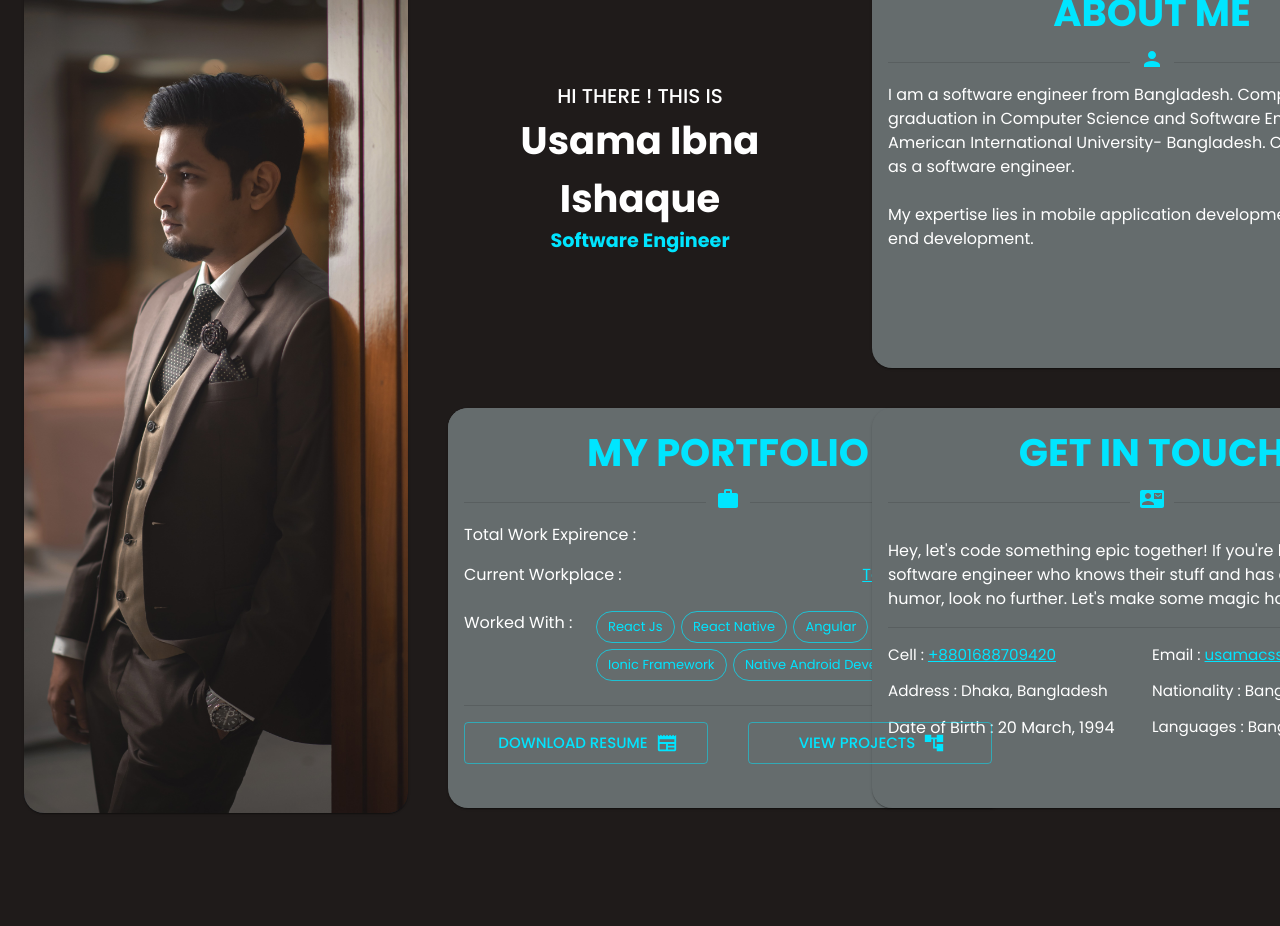
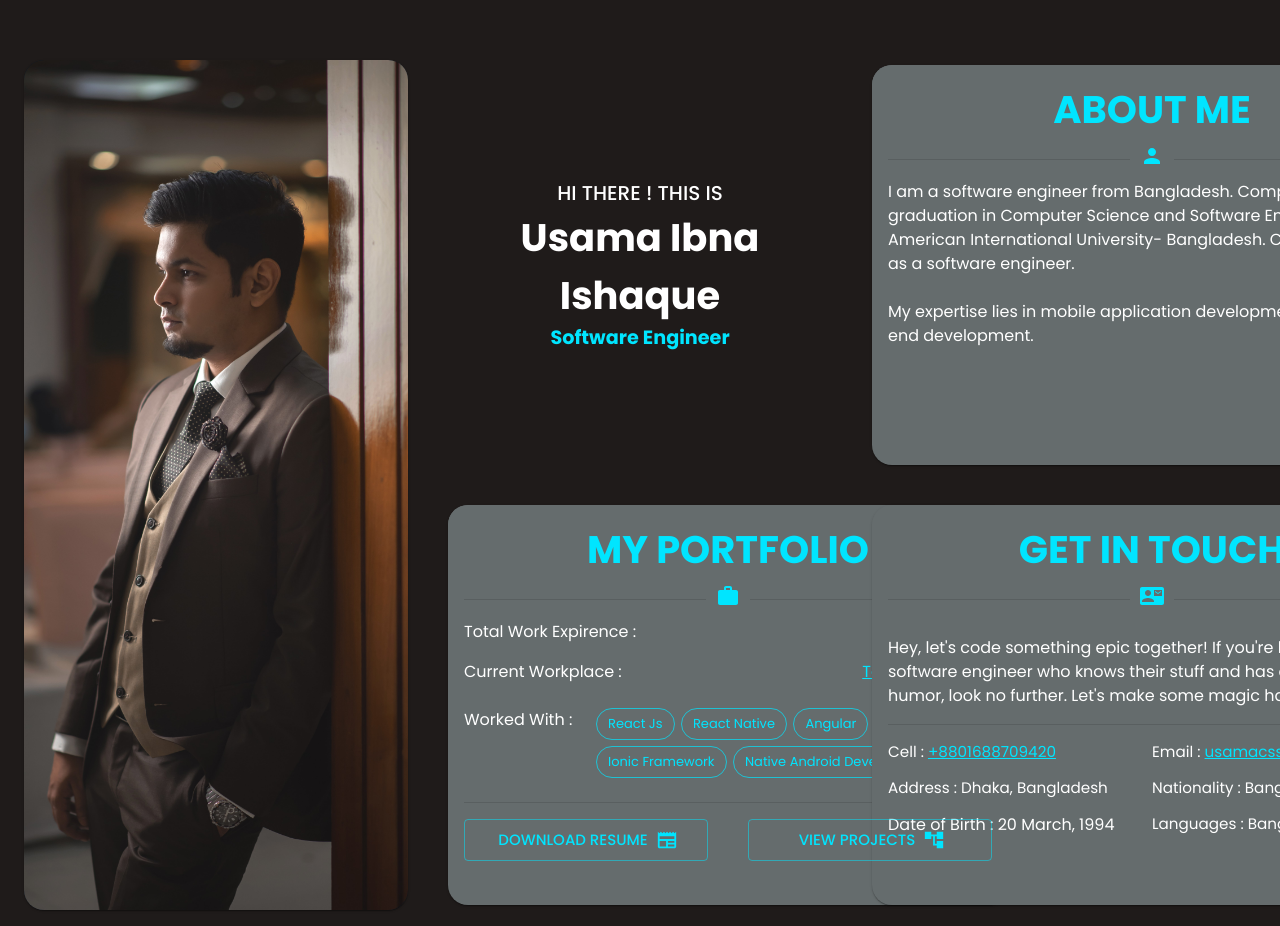
Before and after one commit to Usama007/usama-ibna-ishaque, a React (Create React App) app: page / in a window 1280 px wide. Shown: the top 926 px of the page. Before the commit the page ends 837 px from the top, so only its background shows below. Built offline with nearby package versions, Linux system fonts and the light colour scheme.

Commit message:
bottom padding added

```diff
--- a/src/App.js
+++ b/src/App.js
@@ -59,11 +59,19 @@ darkTheme.typography.h5 = {
 function App() {
   return (
     <ThemeProvider theme={darkTheme}>
-      <Container maxWidth={false} sx={{ height: "100vh", padding: 5,display:'flex',alignItems:'center' }} >
+      <Container
+        maxWidth={false}
+        sx={{
+          height: "100vh",
+          padding: 5,
+          display: "flex",
+          alignItems: "center",
+
+        }}
+      >
         <CssBaseline />
-        <Box pb={3}>
-          <Home />
-        </Box>
+
+        <Home />
       </Container>
     </ThemeProvider>
   );
--- a/src/pages/home.jsx
+++ b/src/pages/home.jsx
@@ -16,10 +16,11 @@ export default function Home() {
         display: "flex",
         height: "100%",
         alignItems: "center",
+
       }}
 
     >
-      <Grid item lg={4} md={4} sm={6} xs={12}>
+      <Grid item lg={4} md={4} sm={6} xs={12} pb={2}>
         <Card sx={{ borderRadius: 5 }}>
           <CardMedia
             component="img"
@@ -30,7 +31,7 @@ export default function Home() {
           />
         </Card>
       </Grid>
-      <Grid item lg={8} md={8} sm={6} xs={12}>
+      <Grid item lg={8} md={8} sm={6} xs={12} pb={2}>
         <Grid container spacing={5} alignSelf="center">
           <Intro />
           <About />
```
